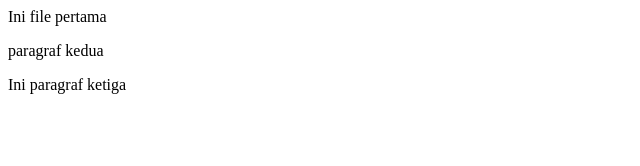
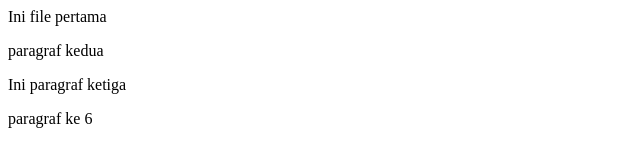
Before and after one commit to afitnene/repo-1, a plain HTML site: page index.html in a window 1280 px wide. Shown: the whole page, without its empty margins (0-640 px from the left). Drawn offline with Linux system fonts and the light colour scheme.

Commit message:
paragraf ke 6 dev

```diff
--- a/index.html
+++ b/index.html
@@ -1,3 +1,4 @@
 <p> Ini file pertama</p>
 <p> paragraf kedua </p>
 <p> Ini paragraf ketiga </p>
+<p> paragraf ke 6</p>
```
